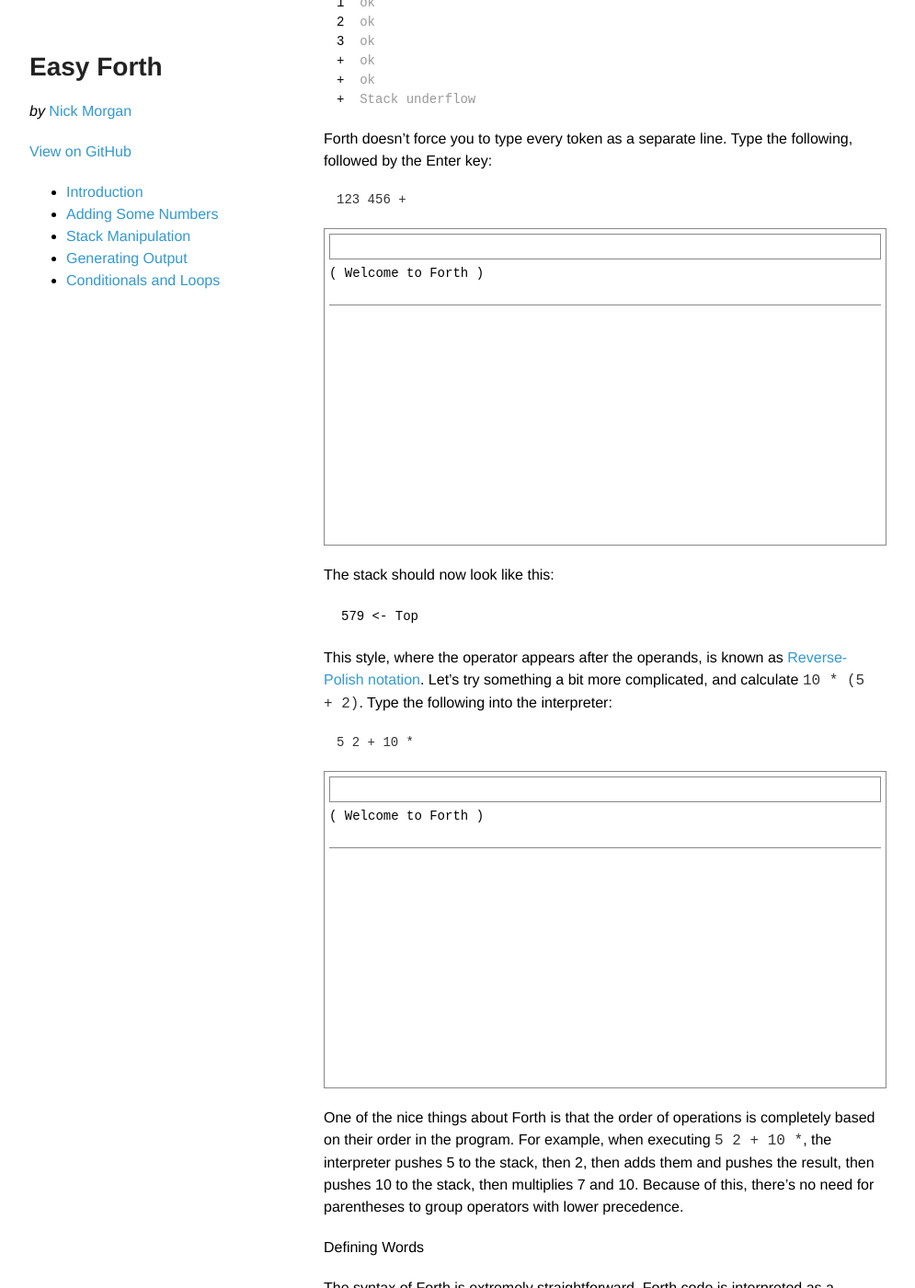
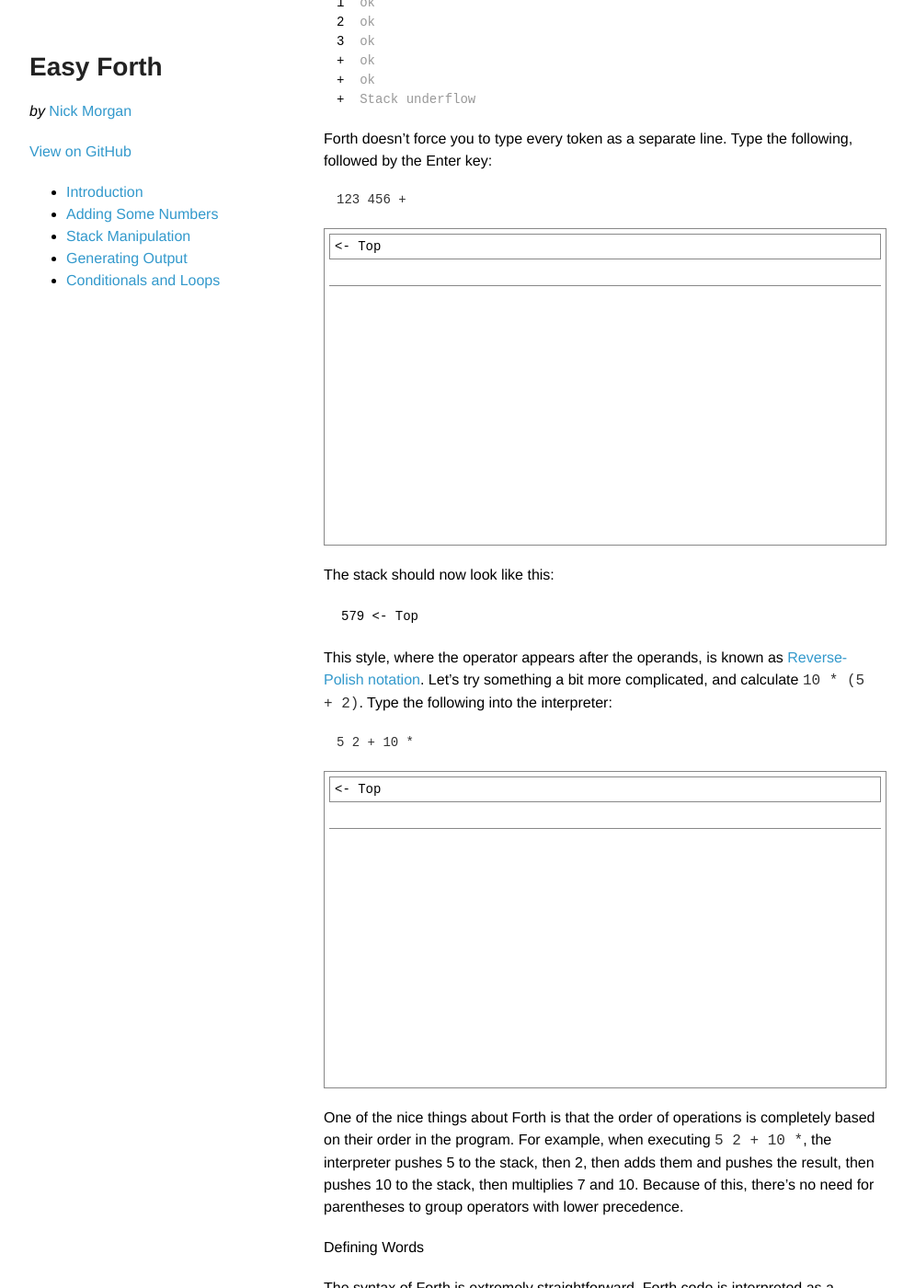
Before and after one commit to skilldrick/easyforth, a Jekyll site: the page built from index.markdown, in a window 1280 px wide and 1400 px high, scrolled down 1657 px. Shown: the whole window at 92% size, without its empty margins (148-1143 px from the left). Built offline with Jekyll 4.4.1, drawn with Linux system fonts in a browser that asks for light colours; some of the changed text lies outside the part shown.

Commit message:
Remove welcome text and initialize stack viewer on editor load

```diff
--- a/_includes/editor.html
+++ b/_includes/editor.html
@@ -1,9 +1,7 @@
 <div class="editor editor-text {{ include.size }}">
   <div class="stack-viewer">&nbsp;</div>
   <div class="text">
-    <div class="prev-lines">
-      <p>( Welcome to Forth )</p>
-    </div>
+    <div class="prev-lines"></div>
     <textarea class="input editor-text"></textarea>
   </div>
 </div>
--- a/javascripts/editor.js
+++ b/javascripts/editor.js
@@ -17,6 +17,10 @@
     $newLine.appendTo($prevLines);
   }
 
+  function updateStack() {
+    $stack.text(forth.getStack());
+  }
+
   function readInput() {
     var code = $input.val();
 
@@ -26,7 +30,7 @@
       addLine(codeLine, output);
     });
 
-    $stack.text(forth.getStack());
+    updateStack();
     $input.val("");
   }
 
@@ -61,6 +65,8 @@
       }
     });
   }
+
+  updateStack();
 }
 
 $(".editor").each(function (i, el) {
```
